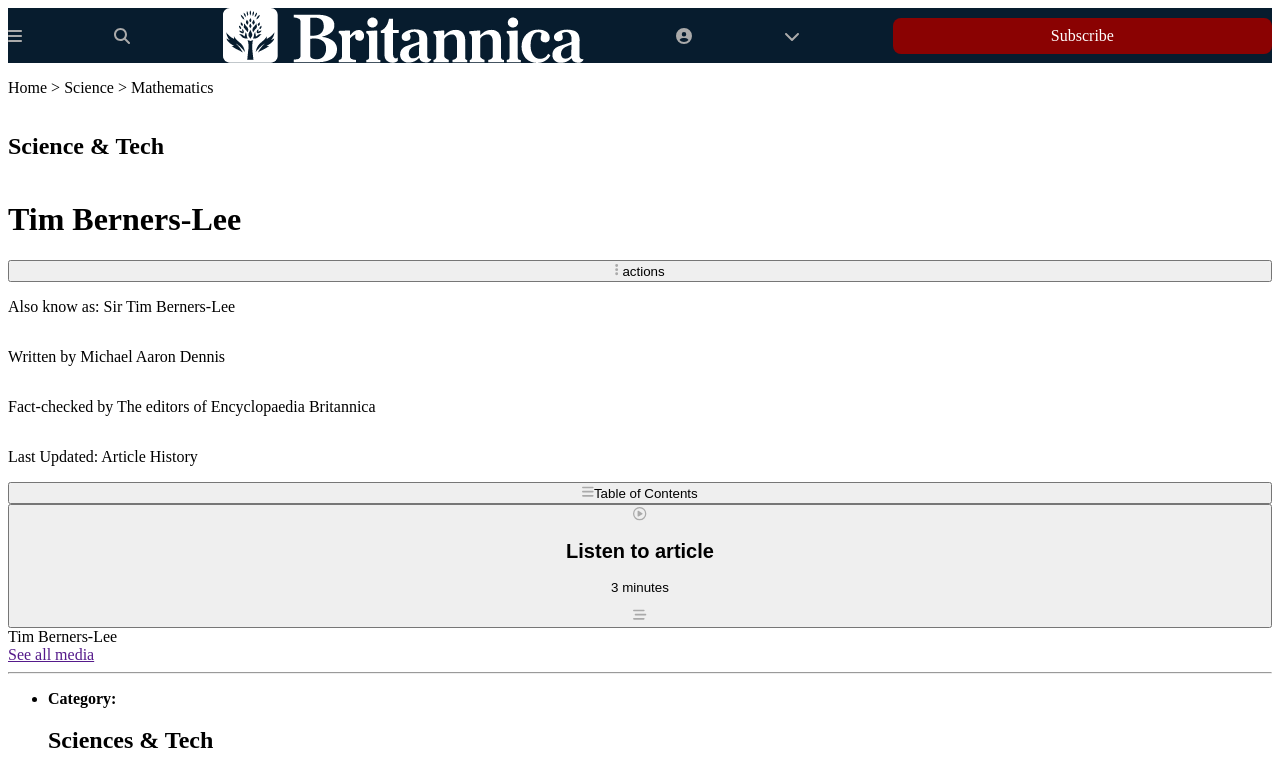
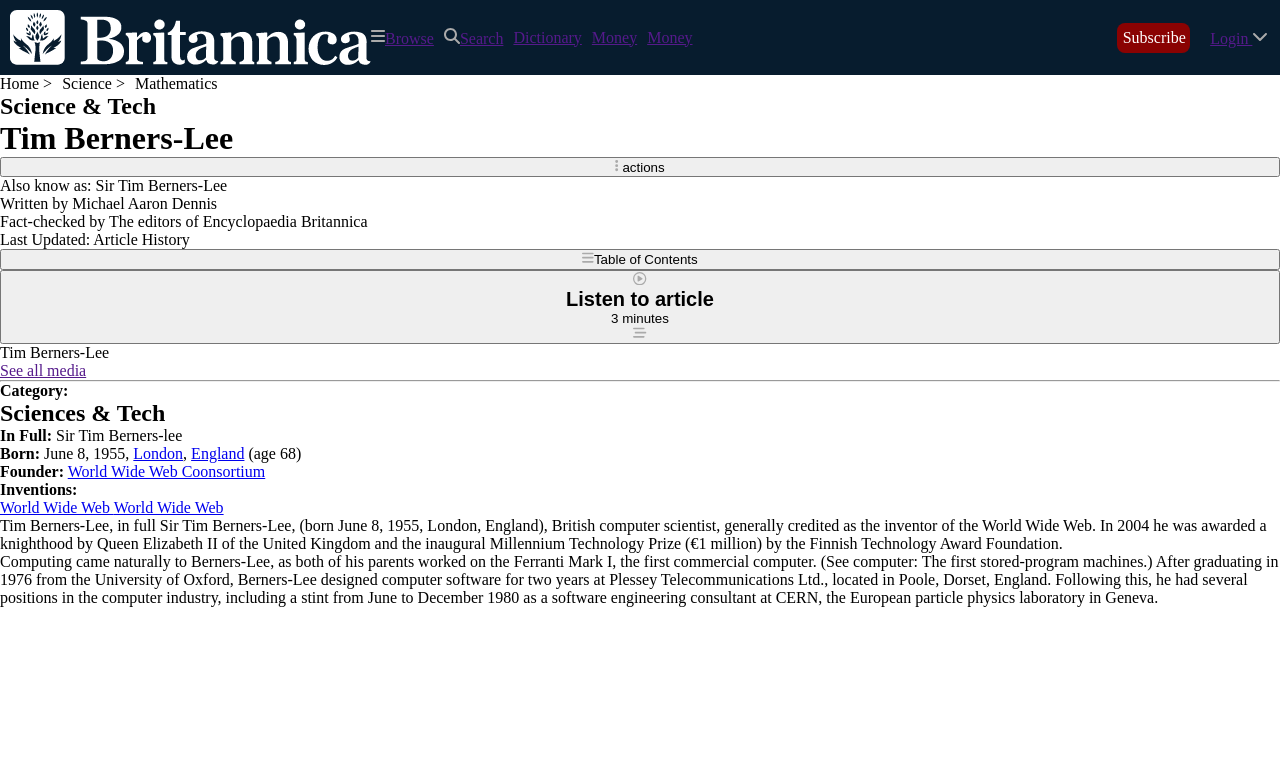
Before and after one commit to ahmedymh/tim-berners-lee, a website built with Vite: page index.html in a window 1280 px wide. Shown: the top 771 px of the page. Built offline with nearby package versions, Linux system fonts and the light colour scheme; files whose address does not match are found by name.

Commit message:
Header Complete responsive

```diff
--- a/index.html
+++ b/index.html
@@ -9,17 +9,37 @@
   </head>
   <body>
     <header>
+      <nav>
+      <section class="leftpart">
       <svg xmlns="http://www.w3.org/2000/svg" height="1em" viewBox="0 0 448 512"><!--! Font Awesome Free 6.4.2 by @fontawesome - https://fontawesome.com License - https://fontawesome.com/license (Commercial License) Copyright 2023 Fonticons, Inc. --><style>svg{fill:#ffffff}</style><path d="M0 96C0 78.3 14.3 64 32 64H416c17.7 0 32 14.3 32 32s-14.3 32-32 32H32C14.3 128 0 113.7 0 96zM0 256c0-17.7 14.3-32 32-32H416c17.7 0 32 14.3 32 32s-14.3 32-32 32H32c-17.7 0-32-14.3-32-32zM448 416c0 17.7-14.3 32-32 32H32c-17.7 0-32-14.3-32-32s14.3-32 32-32H416c17.7 0 32 14.3 32 32z"/></svg>
       <svg xmlns="http://www.w3.org/2000/svg" height="1em" viewBox="0 0 512 512"><!--! Font Awesome Free 6.4.2 by @fontawesome - https://fontawesome.com License - https://fontawesome.com/license (Commercial License) Copyright 2023 Fonticons, Inc. --><style>svg{fill:#ffffff}</style><path d="M416 208c0 45.9-14.9 88.3-40 122.7L502.6 457.4c12.5 12.5 12.5 32.8 0 45.3s-32.8 12.5-45.3 0L330.7 376c-34.4 25.2-76.8 40-122.7 40C93.1 416 0 322.9 0 208S93.1 0 208 0S416 93.1 416 208zM208 352a144 144 0 1 0 0-288 144 144 0 1 0 0 288z"/></svg>
+    </section>
+    <section class="middlepart">
       <img loading="lazy" src="img/BritannicaLogo.png" alt="Encyclopedia Britannica">
+      <ul class="hiddenmenu">
+        <li><a href=""><svg xmlns="http://www.w3.org/2000/svg" height="1em" viewBox="0 0 448 512"><!--! Font Awesome Free 6.4.2 by @fontawesome - https://fontawesome.com License - https://fontawesome.com/license (Commercial License) Copyright 2023 Fonticons, Inc. --><style>svg{fill:#ffffff}</style><path d="M0 96C0 78.3 14.3 64 32 64H416c17.7 0 32 14.3 32 32s-14.3 32-32 32H32C14.3 128 0 113.7 0 96zM0 256c0-17.7 14.3-32 32-32H416c17.7 0 32 14.3 32 32s-14.3 32-32 32H32c-17.7 0-32-14.3-32-32zM448 416c0 17.7-14.3 32-32 32H32c-17.7 0-32-14.3-32-32s14.3-32 32-32H416c17.7 0 32 14.3 32 32z"/></svg>Browse</a></li>
+        <li><a href=""><svg xmlns="http://www.w3.org/2000/svg" height="1em" viewBox="0 0 512 512"><!--! Font Awesome Free 6.4.2 by @fontawesome - https://fontawesome.com License - https://fontawesome.com/license (Commercial License) Copyright 2023 Fonticons, Inc. --><style>svg{fill:#ffffff}</style><path d="M416 208c0 45.9-14.9 88.3-40 122.7L502.6 457.4c12.5 12.5 12.5 32.8 0 45.3s-32.8 12.5-45.3 0L330.7 376c-34.4 25.2-76.8 40-122.7 40C93.1 416 0 322.9 0 208S93.1 0 208 0S416 93.1 416 208zM208 352a144 144 0 1 0 0-288 144 144 0 1 0 0 288z"/></svg>Search</a></li>
+        <li><a href="">Dictionary</a></li>
+        <li><a href="">Money</a></li>
+        <li><a href="">Money</a></li>
+      </ul>
+    </section>
+    <section class="rightpart">
       <svg xmlns="http://www.w3.org/2000/svg" height="1em" viewBox="0 0 512 512"><!--! Font Awesome Free 6.4.2 by @fontawesome - https://fontawesome.com License - https://fontawesome.com/license (Commercial License) Copyright 2023 Fonticons, Inc. --><style>svg{fill:#ffffff}</style><path d="M399 384.2C376.9 345.8 335.4 320 288 320H224c-47.4 0-88.9 25.8-111 64.2c35.2 39.2 86.2 63.8 143 63.8s107.8-24.7 143-63.8zM0 256a256 256 0 1 1 512 0A256 256 0 1 1 0 256zm256 16a72 72 0 1 0 0-144 72 72 0 1 0 0 144z"/></svg>
       <svg xmlns="http://www.w3.org/2000/svg" height="1em" viewBox="0 0 512 512"><!--! Font Awesome Free 6.4.2 by @fontawesome - https://fontawesome.com License - https://fontawesome.com/license (Commercial License) Copyright 2023 Fonticons, Inc. --><style>svg{fill:#ffffff}</style><path d="M233.4 406.6c12.5 12.5 32.8 12.5 45.3 0l192-192c12.5-12.5 12.5-32.8 0-45.3s-32.8-12.5-45.3 0L256 338.7 86.6 169.4c-12.5-12.5-32.8-12.5-45.3 0s-12.5 32.8 0 45.3l192 192z"/></svg>
       <button class="Subscribe">Subscribe</button>
-
+    </section>
+    <section class="hiddenleft">
+      <button class="Subscribe">Subscribe</button>
+      <a href="">Login  <svg xmlns="http://www.w3.org/2000/svg" height="1em" viewBox="0 0 512 512"><!--! Font Awesome Free 6.4.2 by @fontawesome - https://fontawesome.com License - https://fontawesome.com/license (Commercial License) Copyright 2023 Fonticons, Inc. --><style>svg{fill:#ffffff}</style><path d="M233.4 406.6c12.5 12.5 32.8 12.5 45.3 0l192-192c12.5-12.5 12.5-32.8 0-45.3s-32.8-12.5-45.3 0L256 338.7 86.6 169.4c-12.5-12.5-32.8-12.5-45.3 0s-12.5 32.8 0 45.3l192 192z"/></svg></a>
+    </section>
+  </nav>
     </header>
-    <nav>
-      <p>Home > Science > Mathematics</p>
-    </nav>
+    <ul class="breadcrumbs">
+      <li><a href=""></a>Home > </li>
+      <li><a href=""></a>Science > </li>
+      <li><a href=""></a>Mathematics</li>
+    </ul>
     <main>
       <h2>Science & Tech</h2>
       <h1>Tim Berners-Lee</h1>
--- a/style.css
+++ b/style.css
@@ -1,10 +1,6 @@
-
-header{
-  display: flex;
-  flex-direction: wrap;
-  background-color: #071c2e;
-  align-items: center;
-  justify-content: space-between;
+*{
+  margin: 0;
+  padding: 0;
 }
 main{
   display: flex;
@@ -15,18 +11,73 @@
   flex-direction: column;
 }
 .Subscribe{
-  height: 30%;
-  width: 30%;
+  height: 45%;
+  width: 45%;
   background-color: rgb(138, 2, 2);
   color: white;
-  padding: 8px;
+  padding: 5px 5px;
   border-radius: 8px;
+  margin: 10px;
   border: 1px solid transparent;
   font-size: 1em;
   cursor: pointer;
   font-weight: 500;
   font-family: inherit;
+  text-align: center;
+  text-align: center;
 }
 .dots{
   color: #071c2e;
 }
+.breadcrumbs{
+  list-style-type: none;
+  display: flex;
+  flex-direction: row;
+  gap: 10px;
+}
+.hiddenmenu{
+  display: none;
+}
+.hiddenleft{
+  display:none;
+}
+header nav{
+  background-color: #071c2e;
+  padding: 10px;
+  display: flex;
+  flex-direction: row;
+  justify-content: space-between;
+  align-items: center;
+}
+
+@media (min-width: 768px) {
+  .middlepart{
+    position: static;
+    transform: none;
+    display: flex;
+    align-items: center;
+    justify-content: center;
+    margin-right: 20px;
+  }
+  .middlepart ul{
+    list-style-type: none;
+    align-items: center;
+    gap: 10px;
+  }
+  .rightpart{
+    display:none
+  }
+  .leftpart{
+    display:none
+  }
+  .hiddenleft{
+    display: flex;
+    gap: 10px;
+    align-content: center;
+    align-items: center;
+
+  }
+  .hiddenmenu{
+    display: flex;
+  }
+}
```
